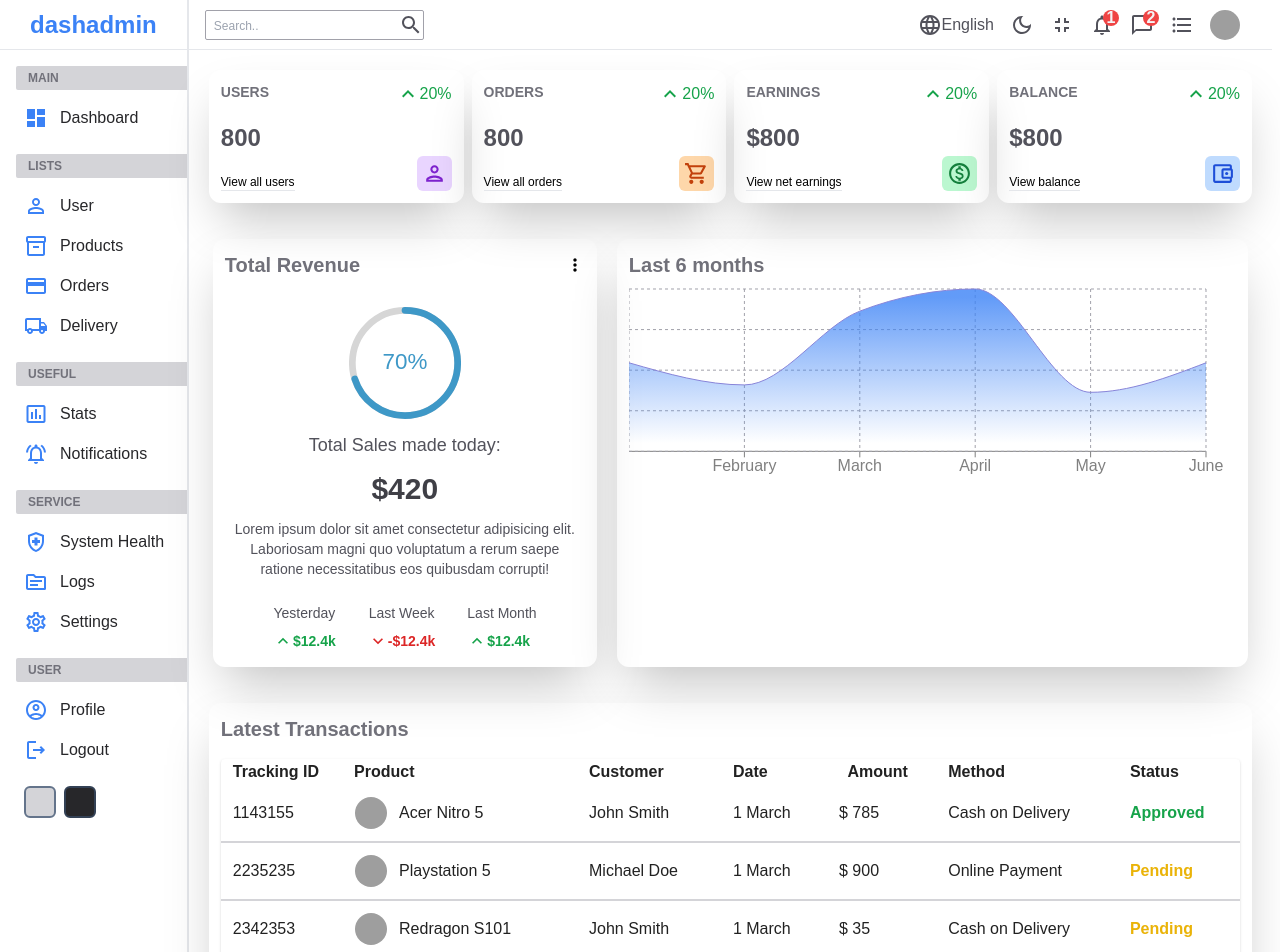
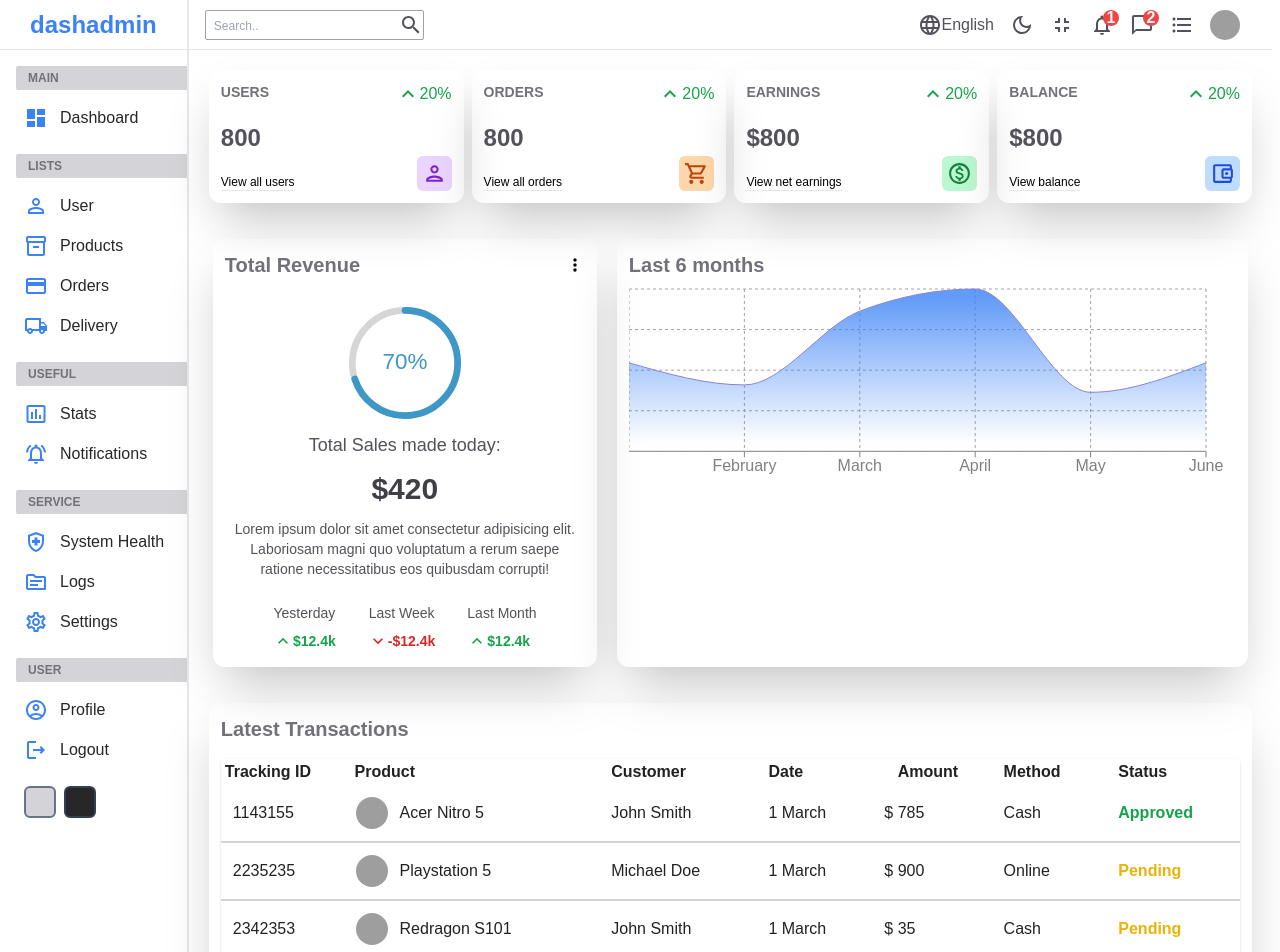
Before and after one commit to cbarcinas/admin-panel, a React (Create React App) app: page / in a window 1280 px wide. Shown: the top 952 px of the page. Built offline with nearby package versions, Linux system fonts and the light colour scheme; grey boxes are pictures that could not be loaded.

Commit message:
updated data

```diff
--- a/src/components/TableDisplay.js
+++ b/src/components/TableDisplay.js
@@ -15,7 +15,7 @@ const TableDisplay = () => {
       customer: 'John Smith',
       date: '1 March',
       amount: 785,
-      method: 'Cash on Delivery',
+      method: 'Cash',
       status: 'Approved',
     },
     {
@@ -25,7 +25,7 @@ const TableDisplay = () => {
       customer: 'Michael Doe',
       date: '1 March',
       amount: 900,
-      method: 'Online Payment',
+      method: 'Online',
       status: 'Pending',
     },
     {
@@ -35,7 +35,7 @@ const TableDisplay = () => {
       customer: 'John Smith',
       date: '1 March',
       amount: 35,
-      method: 'Cash on Delivery',
+      method: 'Cash',
       status: 'Pending',
     },
     {
@@ -79,7 +79,7 @@ const TableDisplay = () => {
         <Table sx={{ minWidth: 650 }} aria-label="simple table">
           <TableHead>
             <TableRow>
-              <TableCell class="pl-3 text-left font-Nunito">
+              <TableCell class="pl-1 text-left font-Nunito">
                 Tracking ID
               </TableCell>
               <TableCell class="px-4 text-left font-Nunito">Product</TableCell>
```
